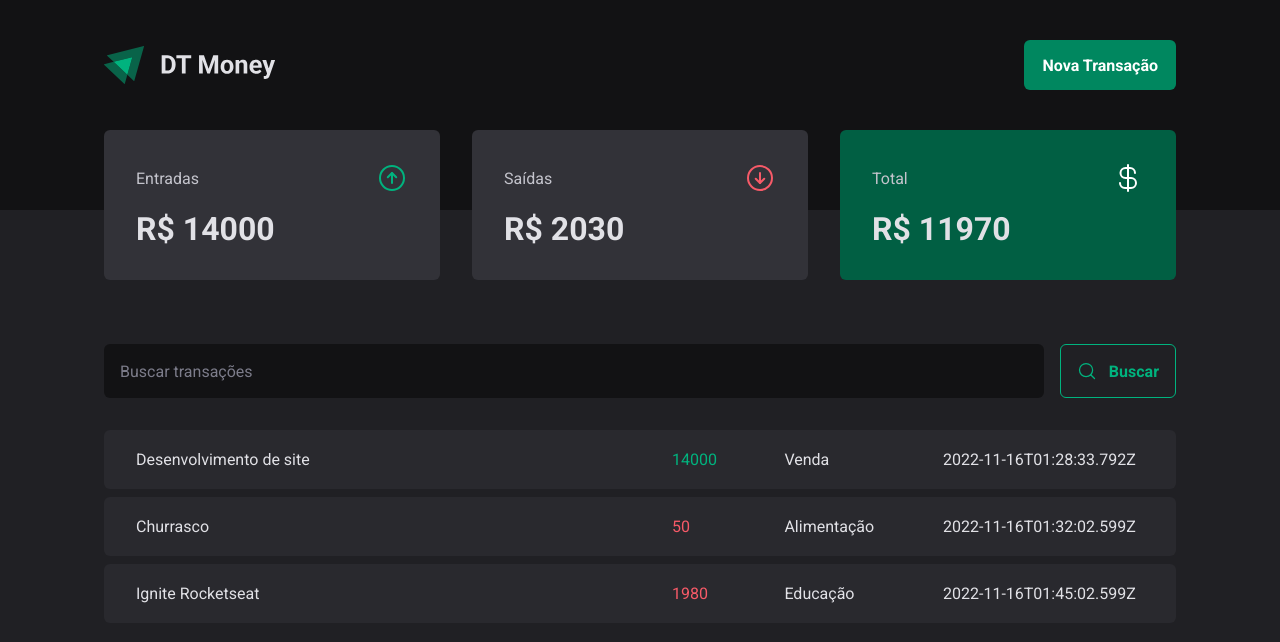
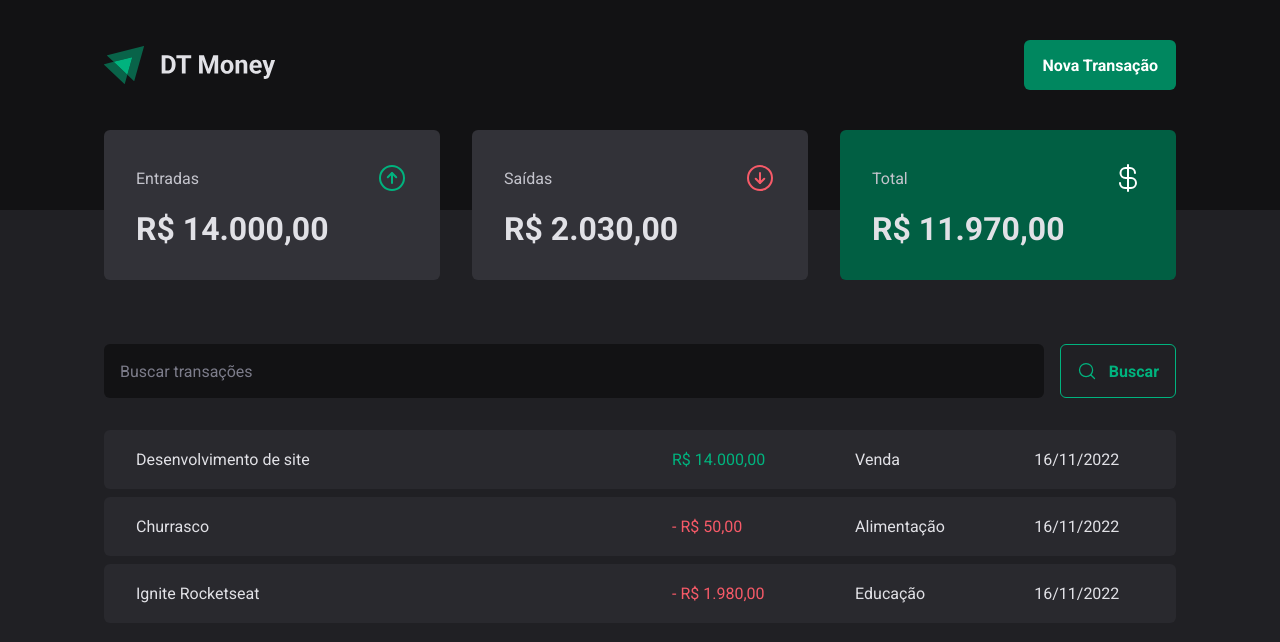
Before and after one commit to wendreslucas/dt-money-ignite, a React (Vite) app: page / in a window 1280 px wide. Shown: the top 642 px of the page. Built offline with nearby package versions, Linux system fonts and the light colour scheme; data requests are answered from the project's data file.

Commit message:
implements formatt

```diff
--- a/src/components/Summary/index.tsx
+++ b/src/components/Summary/index.tsx
@@ -1,6 +1,7 @@
 import { ArrowCircleDown, ArrowCircleUp, CurrencyDollar } from "phosphor-react";
 import { useContext } from "react";
 import { TransactionContext } from "../../contexts/TransactionContext";
+import { priceFormatter } from "../../utils/formatter";
 import { SummaryCard, SummaryContainer } from "./styles";
 
 export function Summary() {
@@ -34,21 +35,21 @@
           <span>Entradas</span>
           <ArrowCircleUp size={32} color="#00b37e" />
         </header>
-        <strong>R$ {summary.ìncome}</strong>
+        <strong>{priceFormatter.format(summary.ìncome)}</strong>
       </SummaryCard>
       <SummaryCard>
         <header>
           <span>Saídas</span>
           <ArrowCircleDown size={32} color="#f75a68" />
         </header>
-        <strong>R$ {summary.outcome}</strong>
+        <strong>{priceFormatter.format(summary.outcome)}</strong>
       </SummaryCard>
       <SummaryCard variant="green">
         <header>
           <span>Total</span>
           <CurrencyDollar size={32} color="#fff" />
         </header>
-        <strong>R$ {summary.total}</strong>
+        <strong>{priceFormatter.format(summary.total)}</strong>
       </SummaryCard>
     </SummaryContainer>
   );
--- a/src/pages/Transactions/index.tsx
+++ b/src/pages/Transactions/index.tsx
@@ -2,6 +2,7 @@
 import { Header } from "../../components/Header";
 import { Summary } from "../../components/Summary";
 import { TransactionContext } from "../../contexts/TransactionContext";
+import { dateFormatter, priceFormatter } from "../../utils/formatter";
 import SearchForm from "./SearchForm";
 import {
   PriceHightLight,
@@ -27,11 +28,14 @@
                   <td width="50%">{transaction.description}</td>
                   <td>
                     <PriceHightLight variant={transaction.type}>
-                      {transaction.price}
+                      {transaction.type === "outcome" && "- "}
+                      {priceFormatter.format(transaction.price)}
                     </PriceHightLight>
                   </td>
                   <td>{transaction.category}</td>
-                  <td>{transaction.createdAt}</td>
+                  <td>
+                    {dateFormatter.format(new Date(transaction.createdAt))}
+                  </td>
                 </tr>
               );
             })}
--- /dev/null
+++ b/src/utils/formatter.ts
@@ -0,0 +1,6 @@
+export const dateFormatter = new Intl.DateTimeFormat("pt-BR");
+
+export const priceFormatter = new Intl.NumberFormat("pt-BR", {
+  style: "currency",
+  currency: "BRL",
+});
```
